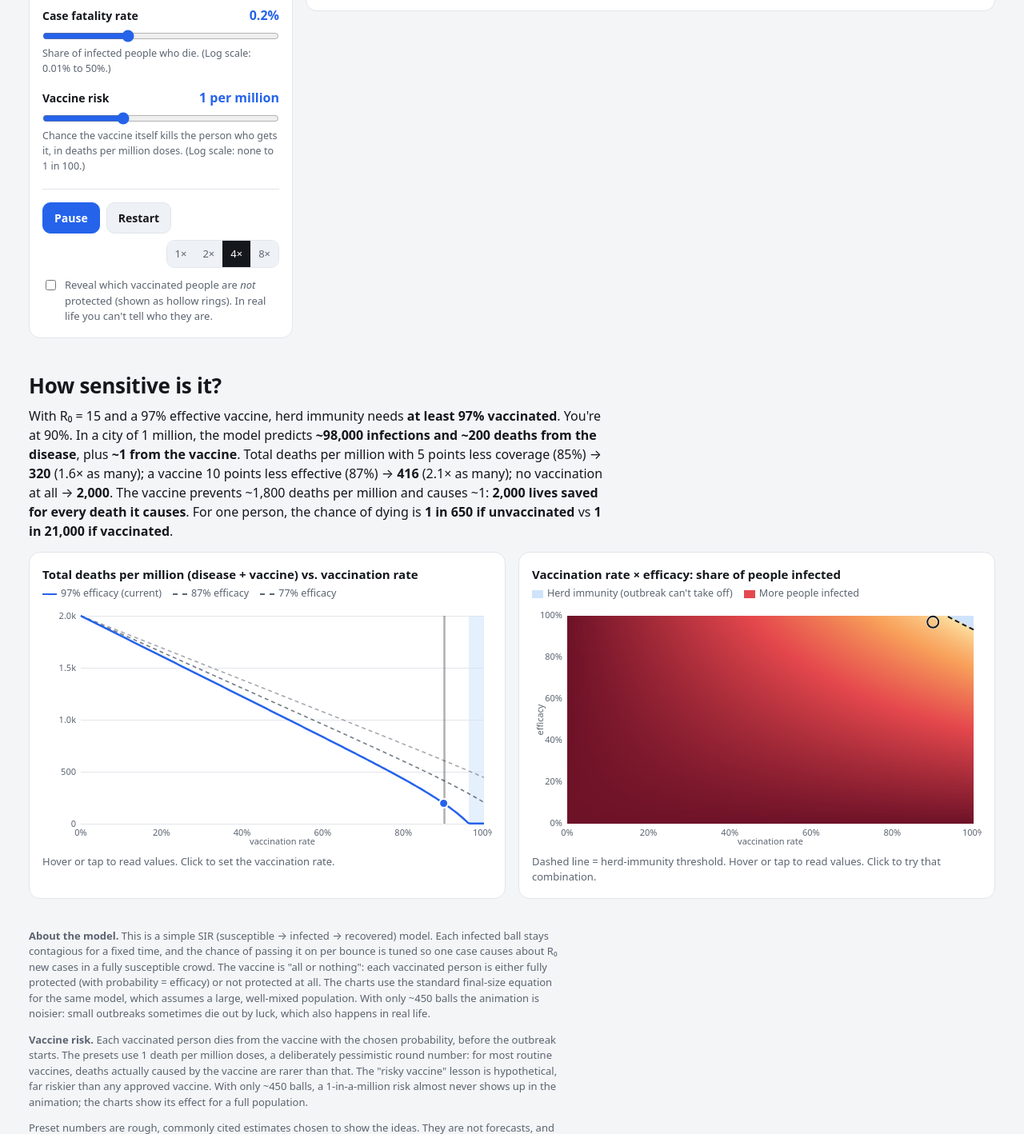
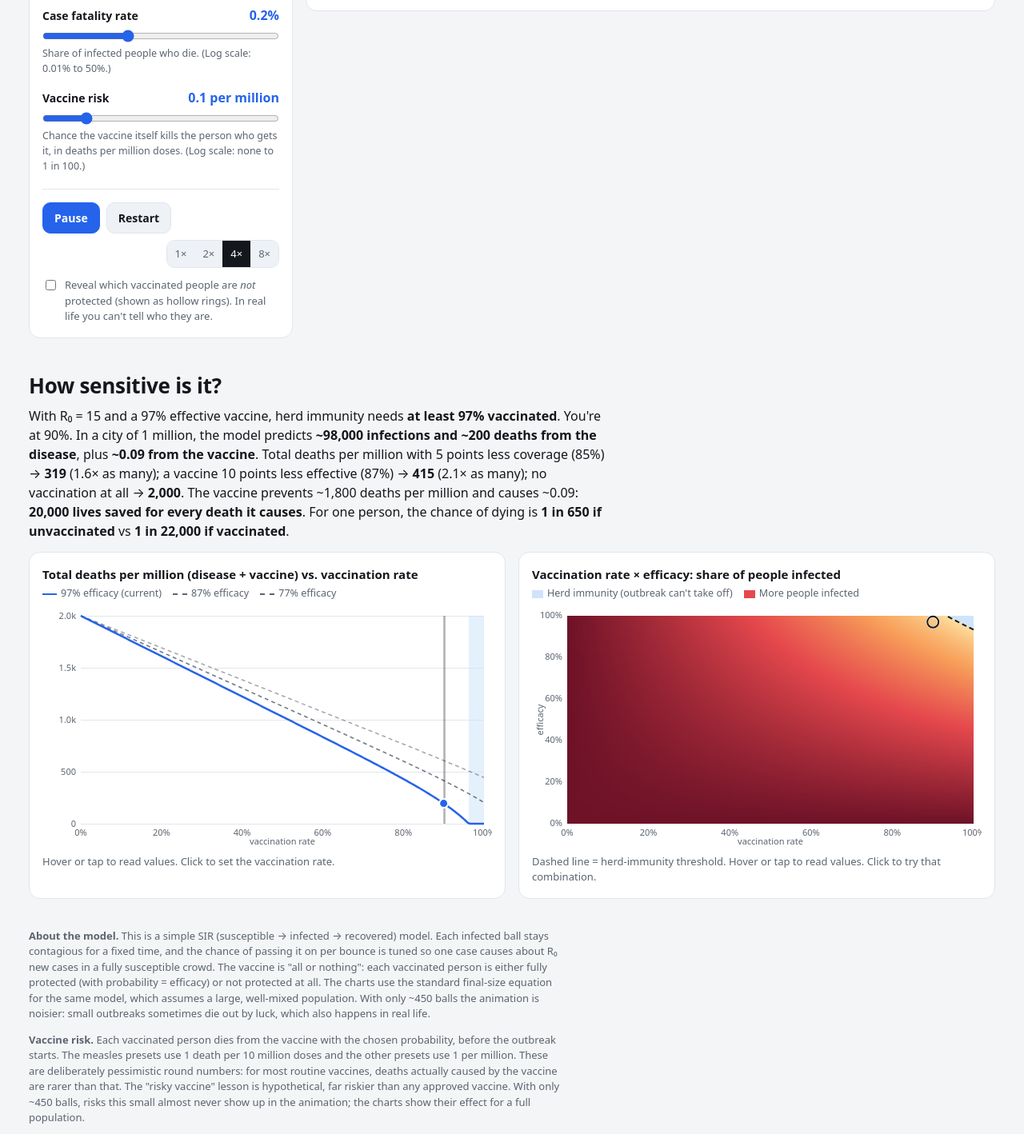
Before and after one commit to kenny150r/vaccine-simulator, a plain HTML site: page index.html in a window 1280 px wide. Shown: the part 1070-2488 px from the top of the page at 80% size. Drawn offline with Linux system fonts and the light colour scheme.

Commit message:
Lower measles vaccine risk to 1 per 10 million and note real MMR risks
- Measles presets (incl. vaccine scare) now use 1e-7 vaccine death risk
- Footer lists approximate real MMR side-effect rates and measles harms
- Estimates below 1 per million show as decimals instead of ~0

Co-Authored-By: Claude Opus 5.5 <noreply@anthropic.com>

```diff
--- a/index.html
+++ b/index.html
@@ -234,7 +234,9 @@ footer p { max-width: 90ch; }
 
 <footer>
   <p><b>About the model.</b> This is a simple SIR (susceptible → infected → recovered) model. Each infected ball stays contagious for a fixed time, and the chance of passing it on per bounce is tuned so one case causes about R₀ new cases in a fully susceptible crowd. The vaccine is "all or nothing": each vaccinated person is either fully protected (with probability = efficacy) or not protected at all. The charts use the standard final-size equation for the same model, which assumes a large, well-mixed population. With only ~450 balls the animation is noisier: small outbreaks sometimes die out by luck, which also happens in real life.</p>
-  <p><b>Vaccine risk.</b> Each vaccinated person dies from the vaccine with the chosen probability, before the outbreak starts. The presets use 1 death per million doses, a deliberately pessimistic round number: for most routine vaccines, deaths actually caused by the vaccine are rarer than that. The "risky vaccine" lesson is hypothetical, far riskier than any approved vaccine. With only ~450 balls, a 1-in-a-million risk almost never shows up in the animation; the charts show its effect for a full population.</p>
+  <p><b>Vaccine risk.</b> Each vaccinated person dies from the vaccine with the chosen probability, before the outbreak starts. The measles presets use 1 death per 10 million doses and the other presets use 1 per million. These are deliberately pessimistic round numbers: for most routine vaccines, deaths actually caused by the vaccine are rarer than that. The "risky vaccine" lesson is hypothetical, far riskier than any approved vaccine. With only ~450 balls, risks this small almost never show up in the animation; the charts show their effect for a full population.</p>
+  <p><b>Real measles vaccine (MMR) risks, approximate.</b> In healthy people, no death risk has been established; large safety reviews (including the US Institute of Medicine in 2012) found none. The one clearly vaccine-caused fatal problem is a brain infection from the vaccine strain in people with severely weakened immune systems, who are not supposed to receive this live vaccine. Deaths reported to VAERS (the US vaccine adverse-event reporting system) are unverified reports, not proven cases. Serious but usually non-fatal side effects: febrile seizures in about 1 in 3,000–4,000 doses (frightening, but no lasting harm); low platelet count (ITP) in about 1 in 30,000–40,000 doses, usually clearing up by itself; severe allergic reaction (anaphylaxis) in roughly 1–4 per million doses, treatable and rarely fatal. The vaccine-risk slider counts deaths only, so it does not model these side effects.</p>
+  <p><b>Measles itself, for comparison.</b> About 1–3 deaths per 1,000 cases in high-income countries (far more where malnutrition is common or care is hard to reach); brain inflammation (encephalitis) in about 1 per 1,000 cases; and SSPE, a fatal brain disease that appears years later, in roughly 1 per 1,000–10,000 cases, more often in those infected as babies.</p>
   <p>Preset numbers are rough, commonly cited estimates chosen to show the ideas. They are not forecasts, and real fatality rates vary a lot with age, health care and other factors. This is a teaching tool, not medical advice.</p>
 </footer>
 </div>
@@ -263,11 +265,11 @@ const P = { r0: 15, cov: 0.97, eff: 0.97, cfr: 0.002, vr: 1e-6 };
 
 // vr = chance the vaccine itself kills a vaccinated person (1e-6 = 1 per million doses)
 const PRESETS = [
-  { g: 'Diseases', name: 'Measles · 97% vaccinated', r0: 15, cov: .97, eff: .97, cfr: .002, vr: 1e-6,
-    note: 'Two doses of measles vaccine are about 97% effective. At 97% coverage, measles has nowhere to go.' },
-  { g: 'Diseases', name: 'Measles · 90% vaccinated', r0: 15, cov: .90, eff: .97, cfr: .002, vr: 1e-6,
+  { g: 'Diseases', name: 'Measles · 97% vaccinated', r0: 15, cov: .97, eff: .97, cfr: .002, vr: 1e-7,
+    note: 'Two doses of measles vaccine are about 97% effective. At 97% coverage, measles has nowhere to go. Vaccine risk is set to 1 death per 10 million doses, a generous upper bound; real side-effect rates are listed at the bottom of the page.' },
+  { g: 'Diseases', name: 'Measles · 90% vaccinated', r0: 15, cov: .90, eff: .97, cfr: .002, vr: 1e-7,
     note: 'Same vaccine, just 7 points less coverage. Measles is so contagious that this small slip lets outbreaks through.' },
-  { g: 'Diseases', name: 'Measles · no vaccine', r0: 15, cov: 0, eff: .97, cfr: .002, vr: 1e-6,
+  { g: 'Diseases', name: 'Measles · no vaccine', r0: 15, cov: 0, eff: .97, cfr: .002, vr: 1e-7,
     note: 'Before the vaccine, almost everyone caught measles as a child.' },
   { g: 'Diseases', name: 'Smallpox-like · 80% vaccinated', r0: 5, cov: .80, eff: .95, cfr: .30, vr: 1e-6,
     note: 'A deadly disease with a good vaccine. 80% coverage falls just short of the ~85% needed, so it still spreads.' },
@@ -283,8 +285,8 @@ const PRESETS = [
     note: 'Same disease, 15 more points of coverage. Now the visitors\' infections usually go nowhere.' },
   { g: 'Lessons', name: 'Why most cases can be vaccinated', r0: 4, cov: .90, eff: .70, cfr: .005, vr: 1e-6,
     note: 'When almost everyone is vaccinated, most patients may be vaccinated, yet each unvaccinated person is far more likely to get sick. Compare the two risk tiles.' },
-  { g: 'Lessons', name: 'Vaccine scare · measles at 80%', r0: 15, cov: .80, eff: .97, cfr: .002, vr: 1e-6,
-    note: 'Fear of a 1-in-a-million vaccine risk drives coverage down to 80%. Compare the deaths the vaccine causes with the deaths measles causes.' },
+  { g: 'Lessons', name: 'Vaccine scare · measles at 80%', r0: 15, cov: .80, eff: .97, cfr: .002, vr: 1e-7,
+    note: 'Fear of a vaccine risk well under 1 in 10 million drives coverage down to 80%. Compare the deaths the vaccine causes with the deaths measles causes.' },
   { g: 'Lessons', name: 'What if the vaccine were risky?', r0: 2.5, cov: .70, eff: .90, cfr: .005, vr: 1e-3,
     note: 'A hypothetical vaccine that kills 1 in 1,000 people, far riskier than any approved vaccine. Vaccinating still saves lives up to herd immunity, but past that point each extra dose only adds risk. The line chart marks where total deaths are lowest.' },
 ];
@@ -301,6 +303,7 @@ function fmtCfr(c) {
 }
 function fmtInt(v) { return Math.round(v).toLocaleString('en-US'); }
 function fmtApprox(v) { // 2 significant figures for model estimates
+  if (v > 0 && v < 0.995) return String(+v.toPrecision(1));
   if (v < 100) return fmtInt(v);
   const p = Math.pow(10, Math.floor(Math.log10(v)) - 1);
   return fmtInt(Math.round(v / p) * p);
```
